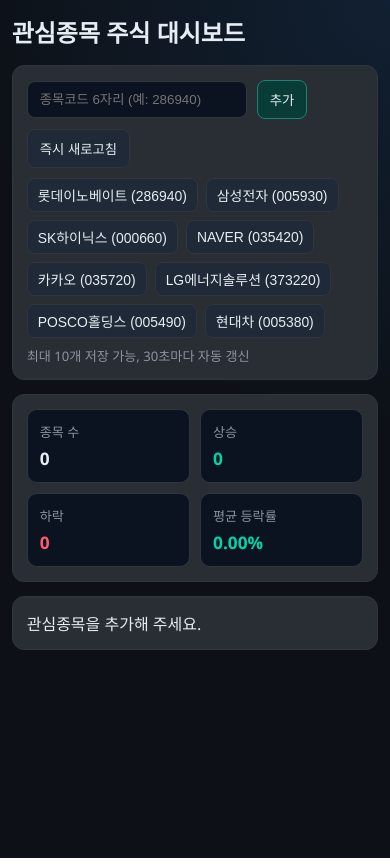
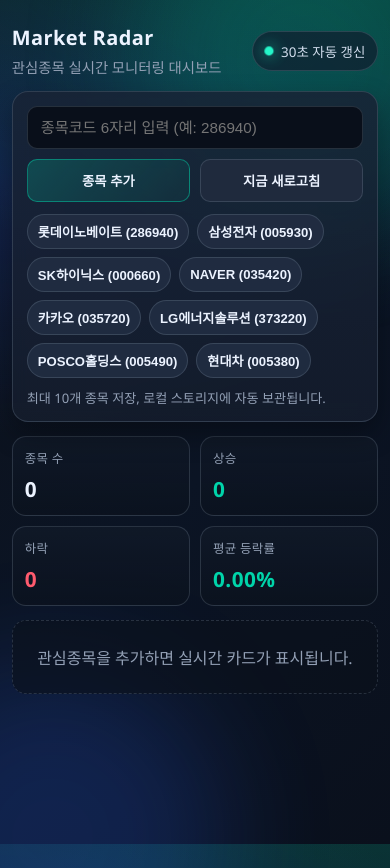
Before and after one commit to jo2nyluv26/stock-dashboard, a plain HTML site: page index.html in a window 390 px wide. Drawn offline with Linux system fonts and the light colour scheme.

Commit message:
feat: redesign dashboard UI with richer visual layout

```diff
--- a/index.html
+++ b/index.html
@@ -3,195 +3,359 @@
 <head>
   <meta charset="UTF-8" />
   <meta name="viewport" content="width=device-width, initial-scale=1.0" />
-  <title>관심종목 대시보드</title>
+  <title>Market Radar - 관심종목 대시보드</title>
   <style>
     :root {
       --bg: #0d1117;
-      --panel: #161b22;
-      --text: #e6edf3;
-      --muted: #8b949e;
+      --bg-2: #0b1424;
+      --panel: #111a2b;
+      --panel-soft: rgba(22, 30, 46, 0.75);
+      --text: #ecf3ff;
+      --muted: #93a0b5;
       --accent: #00d4aa;
+      --accent-2: #26f7ca;
       --up: #00d4aa;
       --down: #ff5b6e;
-      --border: #30363d;
+      --line: rgba(148, 163, 184, 0.22);
+      --shadow: 0 12px 28px rgba(0, 0, 0, 0.32);
     }
 
     * { box-sizing: border-box; }
 
     body {
       margin: 0;
-      background: radial-gradient(circle at top right, #112032 0%, var(--bg) 45%);
       color: var(--text);
-      font-family: "Segoe UI", "Apple SD Gothic Neo", sans-serif;
+      font-family: "Pretendard", "Segoe UI", sans-serif;
       min-height: 100vh;
+      background:
+        radial-gradient(1200px 560px at 100% -10%, rgba(0, 212, 170, 0.22) 0%, rgba(0, 212, 170, 0) 65%),
+        radial-gradient(900px 460px at -10% 20%, rgba(41, 96, 255, 0.22) 0%, rgba(41, 96, 255, 0) 58%),
+        linear-gradient(140deg, var(--bg) 0%, var(--bg-2) 55%, #0a101c 100%);
+      background-attachment: fixed;
     }
 
-    .container {
-      width: min(1100px, 94vw);
-      margin: 24px auto 48px;
+    .orb {
+      position: fixed;
+      width: 340px;
+      height: 340px;
+      border-radius: 50%;
+      filter: blur(58px);
+      opacity: 0.2;
+      pointer-events: none;
+      animation: drift 12s ease-in-out infinite alternate;
     }
 
-    h1 {
-      margin: 0 0 16px;
-      font-size: 1.5rem;
+    .orb.a { background: #00d4aa; top: -120px; right: -80px; }
+    .orb.b { background: #2d66ff; bottom: -160px; left: -120px; animation-delay: 1.8s; }
+
+    @keyframes drift {
+      from { transform: translateY(0) translateX(0) scale(1); }
+      to { transform: translateY(20px) translateX(14px) scale(1.06); }
+    }
+
+    .wrap {
+      width: min(1180px, 94vw);
+      margin: 24px auto 44px;
+      position: relative;
+      z-index: 1;
+    }
+
+    .topbar {
+      display: flex;
+      justify-content: space-between;
+      align-items: center;
+      gap: 12px;
+      margin-bottom: 14px;
+    }
+
+    .title {
+      margin: 0;
+      font-size: clamp(1.25rem, 1.8vw, 1.9rem);
+      letter-spacing: 0.02em;
+      font-weight: 700;
+    }
+
+    .subtitle {
+      margin-top: 5px;
+      font-size: 0.9rem;
+      color: var(--muted);
+    }
+
+    .live-pill {
+      display: inline-flex;
+      align-items: center;
+      gap: 8px;
+      padding: 9px 12px;
+      border-radius: 999px;
+      border: 1px solid var(--line);
+      background: rgba(17, 26, 43, 0.65);
+      font-size: 0.84rem;
+      color: #d3deee;
+    }
+
+    .dot {
+      width: 8px;
+      height: 8px;
+      border-radius: 50%;
+      background: var(--accent-2);
+      box-shadow: 0 0 14px rgba(38, 247, 202, 0.9);
+      animation: pulse 1.1s ease-in-out infinite;
+    }
+
+    @keyframes pulse {
+      0%, 100% { transform: scale(0.85); opacity: 0.8; }
+      50% { transform: scale(1.15); opacity: 1; }
     }
 
     .panel {
-      background: color-mix(in srgb, var(--panel) 92%, #fff 8%);
-      border: 1px solid var(--border);
-      border-radius: 12px;
+      background: linear-gradient(180deg, rgba(24, 35, 53, 0.86), var(--panel-soft));
+      border: 1px solid var(--line);
+      border-radius: 16px;
       padding: 14px;
-      margin-bottom: 14px;
+      box-shadow: var(--shadow);
+      backdrop-filter: blur(8px);
     }
 
     .controls {
-      display: flex;
+      display: grid;
+      grid-template-columns: 1fr auto auto;
       gap: 10px;
-      flex-wrap: wrap;
       align-items: center;
     }
 
     input[type="text"] {
-      background: #0b1220;
+      width: 100%;
+      background: rgba(9, 15, 26, 0.95);
       color: var(--text);
-      border: 1px solid var(--border);
-      border-radius: 8px;
-      padding: 10px 12px;
-      min-width: 220px;
+      border: 1px solid var(--line);
+      border-radius: 10px;
+      padding: 12px 13px;
+      font-size: 0.95rem;
       outline: none;
+      transition: border-color 0.15s ease;
     }
 
+    input[type="text"]:focus { border-color: var(--accent); }
+
     button {
-      border: 1px solid var(--border);
-      background: #1f2937;
+      border-radius: 10px;
+      border: 1px solid var(--line);
+      background: #1f2a3d;
       color: var(--text);
-      border-radius: 8px;
-      padding: 9px 12px;
+      padding: 11px 14px;
       cursor: pointer;
-      transition: 0.2s ease;
+      font-weight: 600;
+      transition: 0.18s ease;
     }
 
-    button:hover { border-color: var(--accent); }
+    button:hover { border-color: var(--accent); transform: translateY(-1px); }
 
-    .btn-primary {
-      background: color-mix(in srgb, var(--accent) 22%, #0d1117 78%);
-      border-color: color-mix(in srgb, var(--accent) 50%, var(--border) 50%);
+    .primary {
+      border-color: rgba(0, 212, 170, 0.45);
+      background: linear-gradient(130deg, rgba(0, 212, 170, 0.22), rgba(0, 212, 170, 0.06));
     }
 
     .presets {
       display: flex;
+      flex-wrap: wrap;
       gap: 8px;
-      flex-wrap: wrap;
-      margin-top: 10px;
+      margin-top: 12px;
     }
 
-    .preset-btn {
-      font-size: 0.87rem;
-      padding: 6px 10px;
+    .preset {
+      font-size: 0.82rem;
+      padding: 7px 10px;
+      border-radius: 999px;
+      background: rgba(33, 45, 66, 0.95);
     }
 
-    .summary {
+    .hint {
+      margin-top: 10px;
+      color: var(--muted);
+      font-size: 0.82rem;
+    }
+
+    .summary-grid {
       display: grid;
       grid-template-columns: repeat(4, minmax(0, 1fr));
       gap: 10px;
+      margin: 14px 0;
     }
 
     .metric {
-      background: #0b1220;
-      border: 1px solid var(--border);
-      border-radius: 10px;
+      border-radius: 14px;
+      border: 1px solid var(--line);
+      background: linear-gradient(180deg, rgba(16, 25, 40, 0.9), rgba(11, 18, 30, 0.82));
       padding: 12px;
     }
 
-    .metric .label { color: var(--muted); font-size: 0.82rem; }
-    .metric .value { margin-top: 6px; font-size: 1.08rem; font-weight: 600; }
+    .metric .k {
+      font-size: 0.78rem;
+      color: var(--muted);
+      letter-spacing: 0.02em;
+      text-transform: uppercase;
+    }
 
-    .grid {
+    .metric .v {
+      font-size: 1.3rem;
+      margin-top: 8px;
+      font-weight: 700;
+      letter-spacing: 0.02em;
+    }
+
+    .cards {
       display: grid;
-      grid-template-columns: repeat(auto-fit, minmax(220px, 1fr));
+      grid-template-columns: repeat(auto-fit, minmax(230px, 1fr));
       gap: 12px;
     }
 
     .card {
-      background: #0b1220;
-      border: 1px solid var(--border);
-      border-radius: 12px;
-      padding: 12px;
+      border: 1px solid var(--line);
+      border-radius: 16px;
+      background: linear-gradient(180deg, rgba(15, 24, 39, 0.94), rgba(11, 18, 29, 0.88));
+      padding: 13px;
+      box-shadow: 0 8px 24px rgba(0, 0, 0, 0.2);
       position: relative;
       overflow: hidden;
+      transform-origin: center;
+      animation: cardIn 0.24s ease;
     }
 
-    .card.flash-up { animation: flashUp 0.6s ease; }
-    .card.flash-down { animation: flashDown 0.6s ease; }
+    @keyframes cardIn {
+      from { transform: translateY(8px) scale(0.99); opacity: 0; }
+      to { transform: translateY(0) scale(1); opacity: 1; }
+    }
+
+    .card.flash-up { animation: flashUp 0.65s ease; }
+    .card.flash-down { animation: flashDown 0.65s ease; }
 
     @keyframes flashUp {
-      0% { box-shadow: 0 0 0 0 rgba(0, 212, 170, 0.4); }
-      100% { box-shadow: 0 0 0 14px rgba(0, 212, 170, 0); }
+      0% { box-shadow: 0 0 0 0 rgba(0, 212, 170, 0.42); }
+      100% { box-shadow: 0 0 0 16px rgba(0, 212, 170, 0); }
     }
 
     @keyframes flashDown {
-      0% { box-shadow: 0 0 0 0 rgba(255, 91, 110, 0.35); }
-      100% { box-shadow: 0 0 0 14px rgba(255, 91, 110, 0); }
+      0% { box-shadow: 0 0 0 0 rgba(255, 91, 110, 0.36); }
+      100% { box-shadow: 0 0 0 16px rgba(255, 91, 110, 0); }
     }
 
-    .name {
-      font-size: 1rem;
-      font-weight: 700;
-      margin-bottom: 4px;
+    .card::before {
+      content: "";
+      position: absolute;
+      inset: -50% auto auto -25%;
+      width: 200px;
+      height: 200px;
+      border-radius: 50%;
+      background: radial-gradient(circle, rgba(255,255,255,0.08), rgba(255,255,255,0));
+      pointer-events: none;
+    }
+
+    .head {
       display: flex;
       justify-content: space-between;
       align-items: center;
       gap: 8px;
     }
 
-    .symbol { color: var(--muted); font-size: 0.82rem; }
-    .price { font-size: 1.5rem; font-weight: 700; margin: 10px 0 8px; }
-    .up { color: var(--up); }
-    .down { color: var(--down); }
+    .name {
+      font-size: 1.02rem;
+      font-weight: 700;
+      line-height: 1.2;
+    }
 
-    .meta {
-      font-size: 0.9rem;
+    .symbol {
+      margin-top: 3px;
       color: var(--muted);
-      display: grid;
-      gap: 4px;
+      font-size: 0.8rem;
+      font-family: ui-monospace, SFMono-Regular, Menlo, monospace;
     }
 
     .remove {
       background: transparent;
-      padding: 4px 8px;
-      border-radius: 6px;
-      font-size: 0.8rem;
+      border-radius: 8px;
+      font-size: 0.76rem;
+      padding: 6px 8px;
     }
 
-    .footer {
-      margin-top: 8px;
-      font-size: 0.82rem;
-      color: var(--muted);
+    .price {
+      margin: 12px 0 8px;
+      font-size: 1.56rem;
+      font-weight: 800;
+      letter-spacing: 0.01em;
     }
 
-    @media (max-width: 720px) {
-      .summary { grid-template-columns: repeat(2, minmax(0, 1fr)); }
-      .container { margin-top: 14px; }
+    .row {
+      display: flex;
+      justify-content: space-between;
+      align-items: center;
+      gap: 10px;
+      font-size: 0.9rem;
+      margin-top: 6px;
+      color: #d6deea;
+    }
+
+    .row .key { color: var(--muted); }
+    .up { color: var(--up); }
+    .down { color: var(--down); }
+
+    .trend {
+      margin-top: 12px;
+      height: 8px;
+      border-radius: 999px;
+      overflow: hidden;
+      border: 1px solid var(--line);
+      background: rgba(8, 12, 20, 0.9);
+    }
+
+    .trend > span {
+      display: block;
+      height: 100%;
+      width: 50%;
+      background: linear-gradient(90deg, rgba(0, 212, 170, 0.36), rgba(38, 247, 202, 0.92));
+      transition: width 0.3s ease;
+    }
+
+    .empty {
+      padding: 24px;
+      text-align: center;
+      color: var(--muted);
+      border: 1px dashed var(--line);
+      border-radius: 14px;
+      background: rgba(11, 18, 29, 0.65);
+    }
+
+    @media (max-width: 820px) {
+      .controls { grid-template-columns: 1fr 1fr; }
+      .controls input { grid-column: 1 / -1; }
+      .summary-grid { grid-template-columns: repeat(2, minmax(0, 1fr)); }
     }
   </style>
 </head>
 <body>
-  <main class="container">
-    <h1>관심종목 주식 대시보드</h1>
+  <div class="orb a"></div>
+  <div class="orb b"></div>
+
+  <main class="wrap">
+    <header class="topbar">
+      <div>
+        <h1 class="title">Market Radar</h1>
+        <div class="subtitle">관심종목 실시간 모니터링 대시보드</div>
+      </div>
+      <div class="live-pill"><span class="dot"></span> 30초 자동 갱신</div>
+    </header>
 
     <section class="panel">
       <div class="controls">
-        <input id="symbolInput" type="text" maxlength="6" placeholder="종목코드 6자리 (예: 286940)" />
-        <button id="addBtn" class="btn-primary">추가</button>
-        <button id="refreshBtn">즉시 새로고침</button>
+        <input id="symbolInput" type="text" maxlength="6" placeholder="종목코드 6자리 입력 (예: 286940)" />
+        <button id="addBtn" class="primary">종목 추가</button>
+        <button id="refreshBtn">지금 새로고침</button>
       </div>
       <div id="presets" class="presets"></div>
-      <div class="footer">최대 10개 저장 가능, 30초마다 자동 갱신</div>
+      <div class="hint">최대 10개 종목 저장, 로컬 스토리지에 자동 보관됩니다.</div>
     </section>
 
-    <section class="panel summary" id="summary"></section>
-
-    <section class="grid" id="cards"></section>
+    <section id="summary" class="summary-grid"></section>
+    <section id="cards" class="cards"></section>
   </main>
 
   <script>
@@ -268,7 +432,7 @@
       presetsEl.innerHTML = "";
       PRESETS.forEach((preset) => {
         const btn = document.createElement("button");
-        btn.className = "preset-btn";
+        btn.className = "preset";
         btn.textContent = `${preset.name} (${preset.symbol})`;
         btn.addEventListener("click", () => addSymbol(preset.symbol));
         presetsEl.appendChild(btn);
@@ -282,18 +446,23 @@
       const avg = total ? data.reduce((acc, d) => acc + (d.rate || 0), 0) / total : 0;
 
       summaryEl.innerHTML = `
-        <div class="metric"><div class="label">종목 수</div><div class="value">${total}</div></div>
-        <div class="metric"><div class="label">상승</div><div class="value up">${ups}</div></div>
-        <div class="metric"><div class="label">하락</div><div class="value down">${downs}</div></div>
-        <div class="metric"><div class="label">평균 등락률</div><div class="value ${avg >= 0 ? "up" : "down"}">${avg.toFixed(2)}%</div></div>
+        <div class="metric"><div class="k">종목 수</div><div class="v">${total}</div></div>
+        <div class="metric"><div class="k">상승</div><div class="v up">${ups}</div></div>
+        <div class="metric"><div class="k">하락</div><div class="v down">${downs}</div></div>
+        <div class="metric"><div class="k">평균 등락률</div><div class="v ${avg >= 0 ? "up" : "down"}">${avg.toFixed(2)}%</div></div>
       `;
+    }
+
+    function getTrendWidth(rate) {
+      const normalized = Math.min(10, Math.max(-10, rate || 0));
+      return `${50 + normalized * 5}%`;
     }
 
     function renderCards(items) {
       cardsEl.innerHTML = "";
 
       if (!items.length) {
-        cardsEl.innerHTML = '<div class="panel">관심종목을 추가해 주세요.</div>';
+        cardsEl.innerHTML = '<div class="empty">관심종목을 추가하면 실시간 카드가 표시됩니다.</div>';
         return;
       }
 
@@ -312,17 +481,18 @@
         prevPrices[item.symbol] = item.price;
 
         card.innerHTML = `
-          <div class="name">
-            <span>${item.name}</span>
+          <div class="head">
+            <div>
+              <div class="name">${item.name}</div>
+              <div class="symbol">${item.symbol}</div>
+            </div>
             <button class="remove" data-symbol="${item.symbol}">삭제</button>
           </div>
-          <div class="symbol">${item.symbol}</div>
           <div class="price">${formatNumber(item.price)}원</div>
-          <div class="meta ${directionClass}">
-            <div>등락률: ${signedRate}</div>
-            <div>등락금액: ${signedChange}원</div>
-          </div>
-          <div class="meta"><div>거래량: ${formatNumber(item.volume)}</div></div>
+          <div class="row ${directionClass}"><span class="key">등락률</span><strong>${signedRate}</strong></div>
+          <div class="row ${directionClass}"><span class="key">등락금액</span><strong>${signedChange}원</strong></div>
+          <div class="row"><span class="key">거래량</span><strong>${formatNumber(item.volume)}</strong></div>
+          <div class="trend"><span style="width:${getTrendWidth(item.rate)}"></span></div>
         `;
 
         cardsEl.appendChild(card);
```
